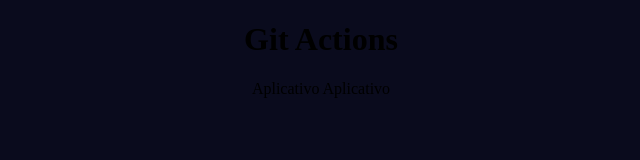
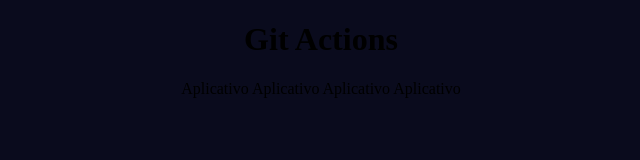
Before and after one commit to Fit-jhameson-farias/gitAction, a plain HTML site: page index.html in a window 1280 px wide. Shown: the full height of the page, 319-959 px from the left. Drawn offline with Linux system fonts and the light colour scheme.

Commit message:
alter main.yml

```diff
--- a/index.html
+++ b/index.html
@@ -11,6 +11,8 @@
     <h1>Git Actions</h1>
     <span>Aplicativo</span>
     <span>Aplicativo</span>
+    <span>Aplicativo</span>
+    <span>Aplicativo</span>
     <style>
       body {
         background-color: rgb(10, 11, 29);
```
Also changed, not shown: 1 other file.
